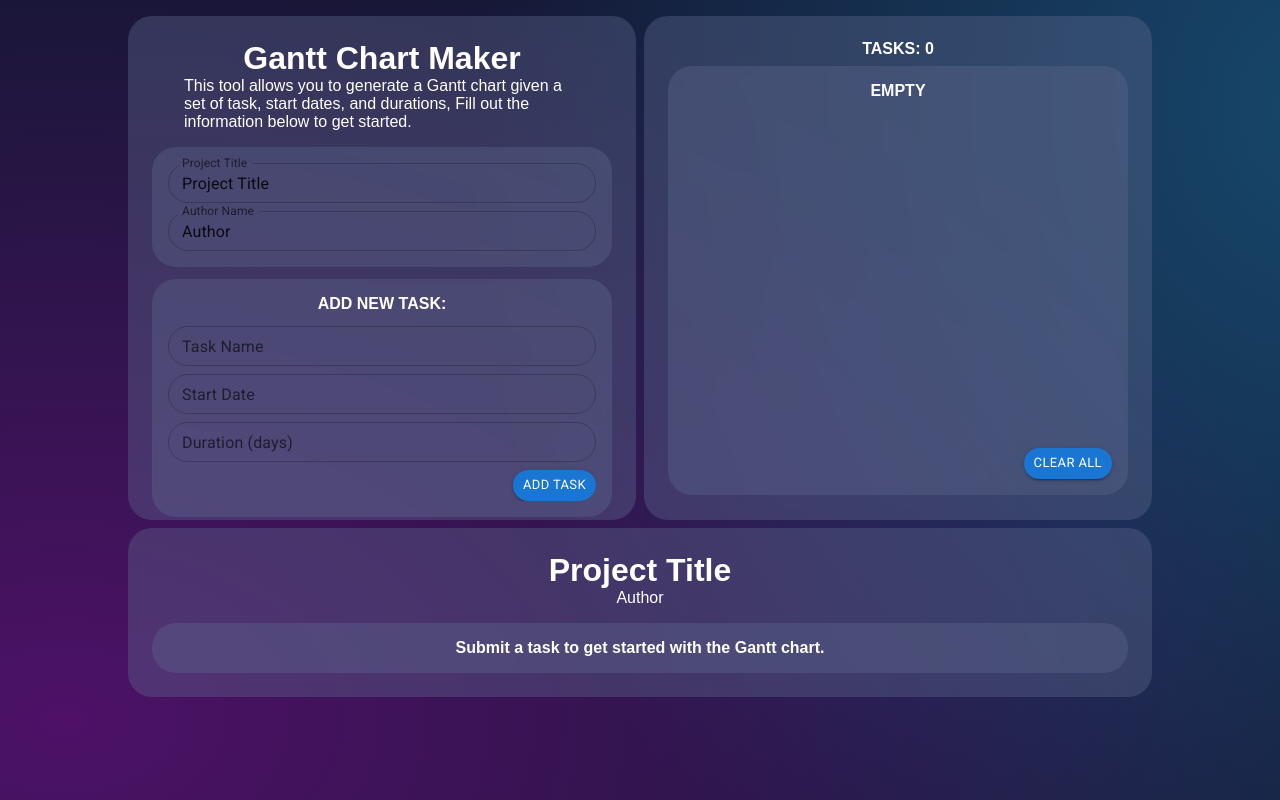
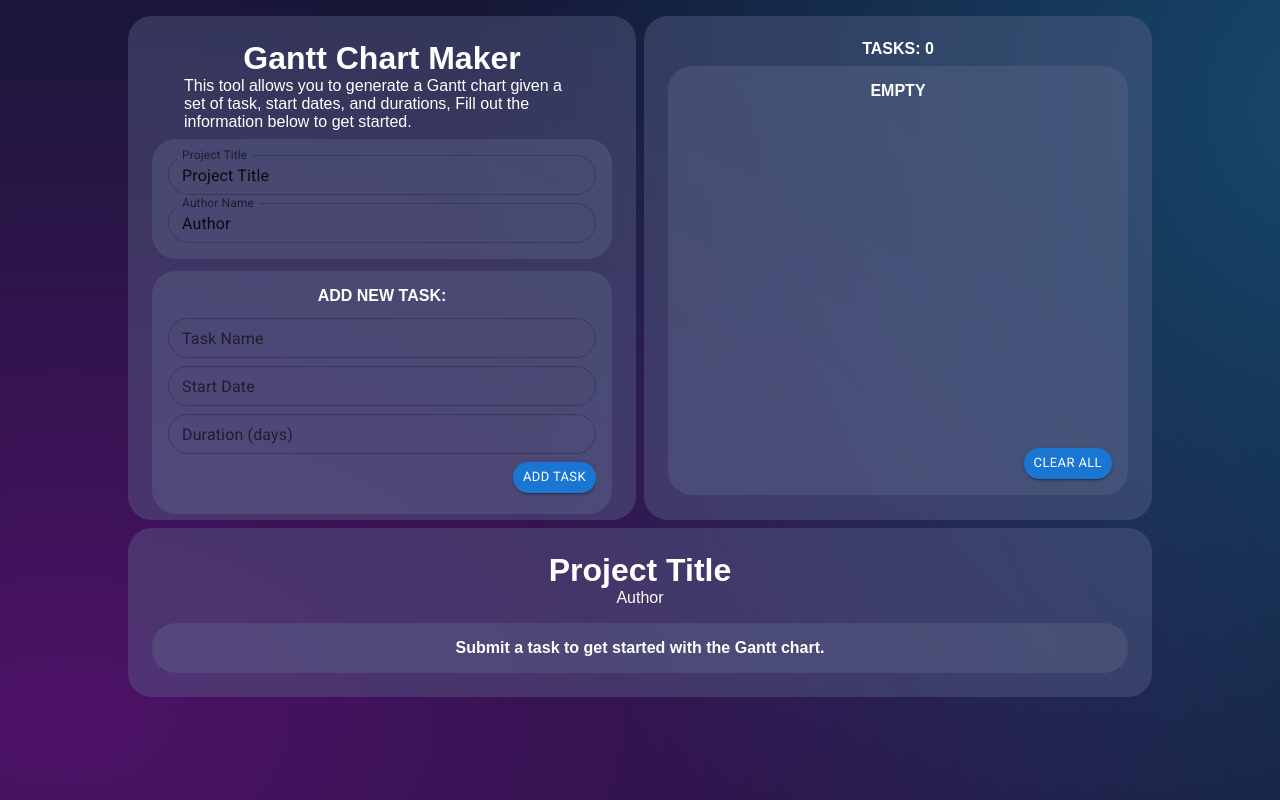
Before and after one commit to RobKokochak/gantt-chart-app, a React (Create React App) app: page / in a window 1280 px wide. Built offline with nearby package versions, Linux system fonts and the light colour scheme.

Commit message:
fixing element cutoff

```diff
--- a/src/index.css
+++ b/src/index.css
@@ -47,7 +47,7 @@ body::-webkit-scrollbar {
   text-align: left;
   padding-left: 2rem;
   padding-right: 2rem;
-  padding-bottom: 1rem;
+  padding-bottom: .5rem;
 }
 
 .container h4 {
@@ -83,7 +83,7 @@ body::-webkit-scrollbar {
 .tasklist-wrapper {
   text-align: center;
   height: 23rem;
-  border-radius: 1.5rem;
+  border-radius: 1rem;
   overflow: auto;
 }
 
@@ -93,6 +93,7 @@ body::-webkit-scrollbar {
 
 .form-wrapper {
   padding-top: 5px;
+  padding-bottom: 5px;
   text-align: center;
   border-radius: 1rem;
   overflow: auto;
@@ -129,7 +130,7 @@ body::-webkit-scrollbar {
   padding: 1rem;
   padding-left: 4rem;
   padding-right: 4rem;
-  height: 3.3rem;
+  height: 3.5rem;
 }
 
 .task-details {
```
